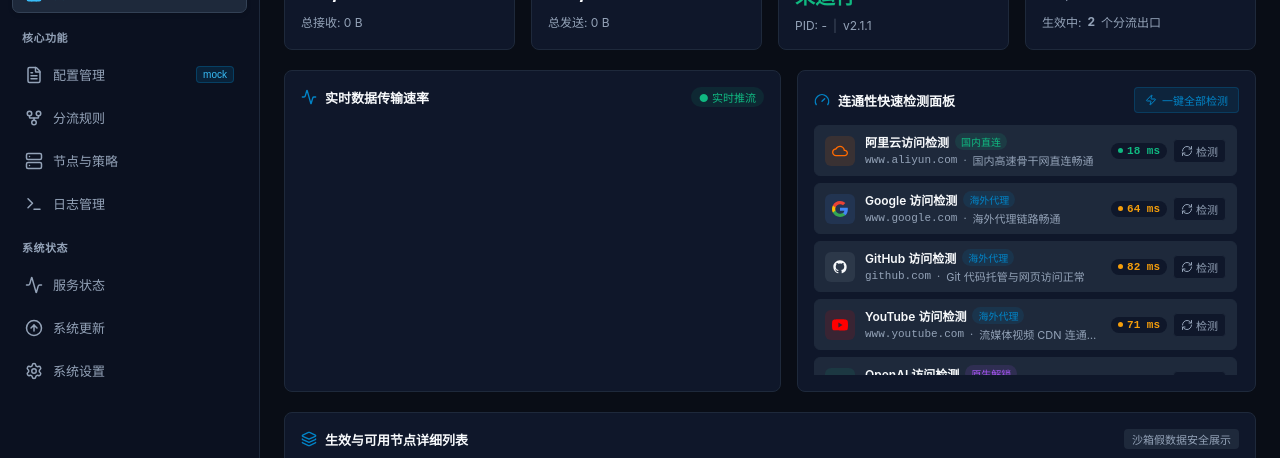
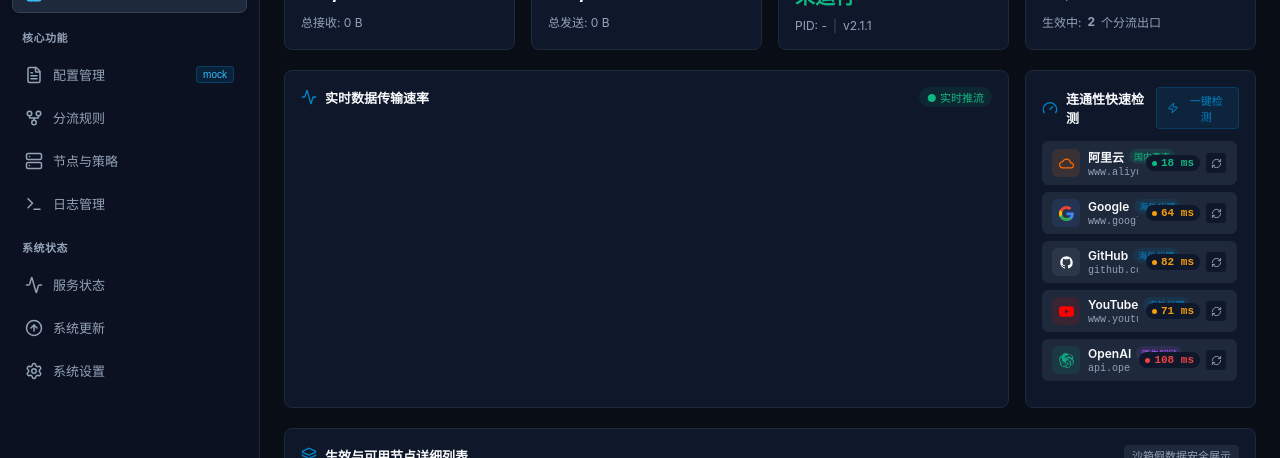
Before and after one commit to flamegrain/daex, a Vue app in the folder frontend/: page / in a window 1280 px wide. Shown: the part 161-619 px from the top of the page. Built offline with nearby package versions, Linux system fonts and the light colour scheme; no server answers.

Commit message:
fix(dashboard): align connectivity card width with node card and speed card with active status card

```diff
--- a/frontend/src/App.vue
+++ b/frontend/src/App.vue
@@ -747,4 +747,30 @@
 [data-theme="light"] .nodes-table {
   background-color: #ffffff !important;
 }
+
+[data-theme="light"] .connectivity-item {
+  background-color: #f8fafc !important;
+  border-color: #e2e8f0 !important;
+}
+
+[data-theme="light"] .connectivity-item:hover {
+  background-color: #f1f5f9 !important;
+  border-color: #0284c7 !important;
+}
+
+[data-theme="light"] .connectivity-card .latency-badge {
+  background-color: #f1f5f9 !important;
+}
+
+[data-theme="light"] .btn-test-icon {
+  background-color: #ffffff !important;
+  border-color: #cbd5e1 !important;
+  color: #64748b !important;
+}
+
+[data-theme="light"] .btn-test-icon:hover:not(:disabled) {
+  background-color: #0284c7 !important;
+  border-color: #0284c7 !important;
+  color: #ffffff !important;
+}
 </style>
--- a/frontend/src/views/DashboardView.vue
+++ b/frontend/src/views/DashboardView.vue
@@ -439,12 +439,12 @@
         <div class="chart-container" ref="speedChartEl"></div>
       </div>
 
-      <!-- Connectivity Quick Check Panel (Right) -->
+      <!-- Connectivity Quick Check Panel (Right, exactly aligned with 4th card above) -->
       <div class="chart-card connectivity-card">
         <div class="card-head">
           <div class="head-title">
             <Gauge class="h-icon" :size="16" />
-            <span>连通性快速检测面板</span>
+            <span>连通性快速检测</span>
           </div>
           <button
             class="btn-test-all"
@@ -453,7 +453,7 @@
             title="一键测试所有常用服务连通性与分流状态"
           >
             <Zap :size="12" :class="{ spin: testingAll }" />
-            <span>{{ testingAll ? '正在全量检测...' : '一键全部检测' }}</span>
+            <span>{{ testingAll ? '检测中...' : '一键检测' }}</span>
           </button>
         </div>
 
@@ -498,7 +498,7 @@
             <!-- Target Detail Info -->
             <div class="target-meta">
               <div class="target-title-row">
-                <span class="target-name">{{ item.name }}</span>
+                <span class="target-name">{{ item.name.replace('访问检测', '') }}</span>
                 <span
                   class="route-pill"
                   :class="{
@@ -507,13 +507,11 @@
                     ai: item.expectedOut.includes('解锁')
                   }"
                 >
-                  {{ item.expectedOut }}
+                  {{ item.expectedOut.replace(' (direct)', '').replace(' (proxy)', '') }}
                 </span>
               </div>
               <div class="target-sub-row">
                 <span class="target-url mono">{{ item.url.replace('https://', '').split('/')[0] }}</span>
-                <span class="sep">·</span>
-                <span class="target-desc">{{ item.message }}</span>
               </div>
             </div>
 
@@ -532,18 +530,17 @@
                 {{ item.latency }} ms
               </span>
 
-              <!-- Test Button -->
+              <!-- Test Button (Icon button) -->
               <button
-                class="btn-test-single"
+                class="btn-test-icon"
                 :disabled="testingTargets[item.id] || testingAll"
                 @click="testTarget(item.id)"
                 :title="`重新测试 ${item.name}`"
               >
                 <RefreshCw
-                  :size="12"
+                  :size="11"
                   :class="{ spin: testingTargets[item.id] }"
                 />
-                <span>{{ testingTargets[item.id] ? '检测中' : '检测' }}</span>
               </button>
             </div>
           </div>
@@ -664,10 +661,10 @@
   border-color: #0284c7;
 }
 
-/* Top Metrics Cards */
+/* Top Metrics Cards (4 columns) */
 .metrics-grid {
   display: grid;
-  grid-template-columns: repeat(auto-fit, minmax(210px, 1fr));
+  grid-template-columns: repeat(4, minmax(0, 1fr));
   gap: 16px;
 }
 
@@ -679,6 +676,7 @@
   display: flex;
   flex-direction: column;
   gap: 8px;
+  min-width: 0;
 }
 
 .metric-top {
@@ -750,15 +748,37 @@
   opacity: 0.4;
 }
 
-/* Charts Grid */
+/* Charts Grid (Alighed 4 columns: Speed Card 3 columns, Connectivity Card 1 column) */
 .charts-grid {
   display: grid;
-  grid-template-columns: 1.15fr 0.85fr;
+  grid-template-columns: repeat(4, minmax(0, 1fr));
   gap: 16px;
 }
 
-@media (max-width: 960px) {
+.speed-card {
+  grid-column: span 3;
+}
+
+.connectivity-card {
+  grid-column: span 1;
+  min-width: 0;
+}
+
+@media (max-width: 1100px) {
+  .metrics-grid {
+    grid-template-columns: repeat(2, minmax(0, 1fr));
+  }
   .charts-grid {
+    grid-template-columns: 1fr;
+  }
+  .speed-card,
+  .connectivity-card {
+    grid-column: span 1;
+  }
+}
+
+@media (max-width: 640px) {
+  .metrics-grid {
     grid-template-columns: 1fr;
   }
 }
@@ -838,12 +858,13 @@
 .connectivity-item {
   display: flex;
   align-items: center;
-  gap: 10px;
-  padding: 7px 10px;
+  gap: 8px;
+  padding: 6px 9px;
   background: var(--bg-input, #090d16);
   border: 1px solid var(--border-color, #1e293b);
   border-radius: 6px;
   transition: all 0.15s ease;
+  min-width: 0;
 }
 
 .connectivity-item:hover {
@@ -857,8 +878,8 @@
 
 /* Brand Icons */
 .brand-icon-box {
-  width: 30px;
-  height: 30px;
+  width: 28px;
+  height: 28px;
   border-radius: 6px;
   display: flex;
   align-items: center;
@@ -867,8 +888,8 @@
 }
 
 .svg-icon {
-  width: 16px;
-  height: 16px;
+  width: 15px;
+  height: 15px;
 }
 
 .brand-icon-box.aliyun {
@@ -907,7 +928,8 @@
 .target-title-row {
   display: flex;
   align-items: center;
-  gap: 6px;
+  gap: 5px;
+  min-width: 0;
 }
 
 .target-name {
@@ -918,8 +940,8 @@
 }
 
 .route-pill {
-  font-size: 10px;
-  padding: 1px 6px;
+  font-size: 9px;
+  padding: 1px 5px;
   border-radius: 10px;
   font-weight: 500;
   white-space: nowrap;
@@ -943,8 +965,8 @@
 .target-sub-row {
   display: flex;
   align-items: center;
-  gap: 6px;
-  font-size: 11px;
+  gap: 4px;
+  font-size: 10px;
   color: var(--text-muted, #64748b);
   white-space: nowrap;
   overflow: hidden;
@@ -953,7 +975,7 @@
 
 .target-url {
   color: var(--text-muted, #94a3b8);
-  font-size: 11px;
+  font-size: 10px;
 }
 
 .target-desc {
@@ -965,7 +987,7 @@
 .target-actions {
   display: flex;
   align-items: center;
-  gap: 6px;
+  gap: 5px;
   flex-shrink: 0;
 }
 
@@ -976,9 +998,10 @@
   font-size: 11px;
   font-family: monospace;
   font-weight: 600;
-  padding: 2px 7px;
+  padding: 2px 6px;
   border-radius: 10px;
   background: var(--bg-card, #0f172a);
+  white-space: nowrap;
 }
 
 .latency-badge .dot {
@@ -1009,6 +1032,33 @@
 
 .latency-badge.slow .dot {
   background: #ef4444;
+}
+
+.btn-test-icon {
+  width: 22px;
+  height: 22px;
+  display: inline-flex;
+  align-items: center;
+  justify-content: center;
+  border-radius: 4px;
+  background: var(--bg-card, #0f172a);
+  border: 1px solid var(--border-color, #334155);
+  color: var(--text-muted, #94a3b8);
+  cursor: pointer;
+  flex-shrink: 0;
+  padding: 0;
+  transition: all 0.15s ease;
+}
+
+.btn-test-icon:hover:not(:disabled) {
+  background: #0284c7;
+  border-color: #0284c7;
+  color: #ffffff;
+}
+
+.btn-test-icon:disabled {
+  opacity: 0.6;
+  cursor: not-allowed;
 }
 
 .btn-test-single {
```
